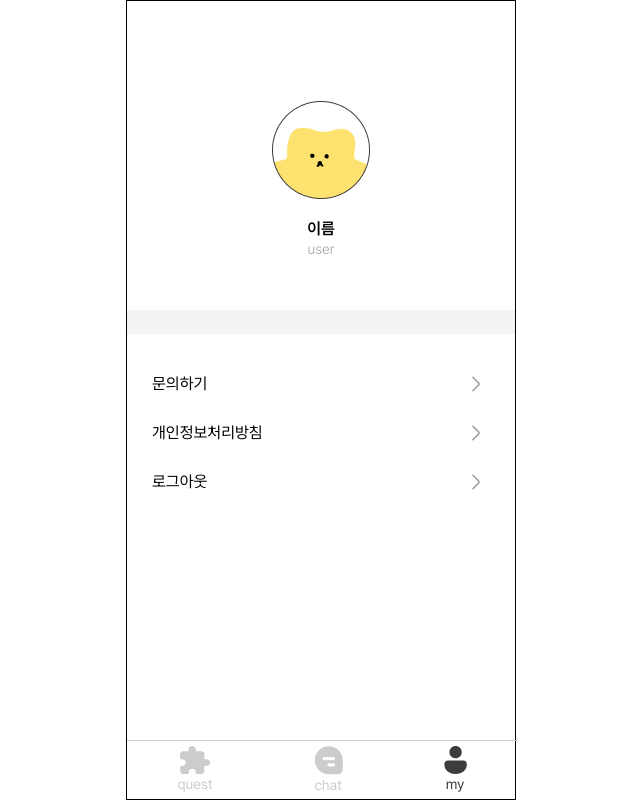
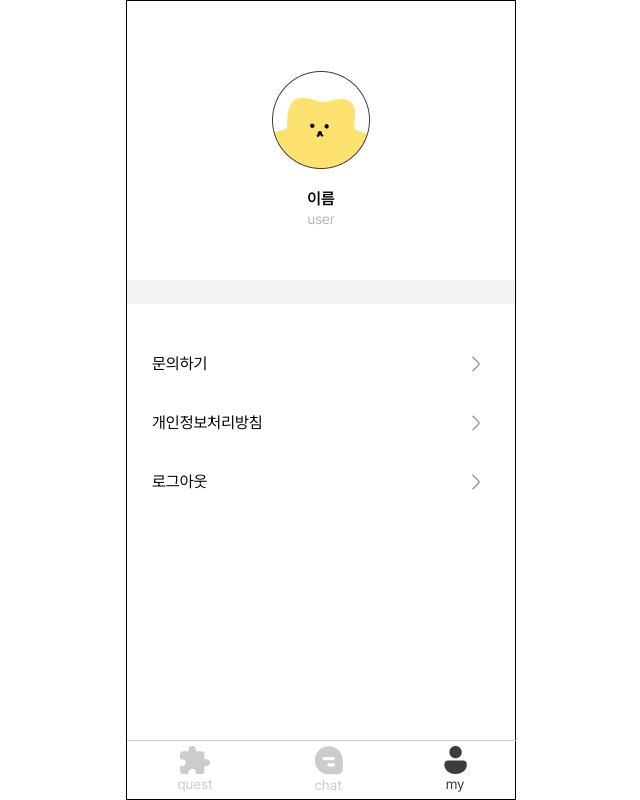
Before and after one commit to CNU-likelion-Moodmate/FE, a React (Create React App) app: page /mypage in a window 1280 px wide. Shown: the whole page, without its empty margins (319-959 px from the left). Built offline with nearby package versions, Linux system fonts and the light colour scheme.

Commit message:
마이페이지 스타일 간격 조정

```diff
--- a/src/component/common/div.js
+++ b/src/component/common/div.js
@@ -75,7 +75,7 @@ export const Line = styled.div`
   height: ${ props => props.$height || '24px'};
   width: ${ props => props.$width || '100%'};
   background-color: ${ props => props.$color || GRAY1 };
-  margin: 50px 0 40px 0;
+  margin: 50px 0 50px 0;
 `;
 
 export const InfoText = styled.div`
--- a/src/pages/MyPage.jsx
+++ b/src/pages/MyPage.jsx
@@ -7,7 +7,7 @@ import InfoItem from "../component/pages/InfoItem";
 const InfoContainer = styled.div`
   display: flex;
   flex-direction: column;
-  gap: 30px;
+  gap: 40px;
   `
 
 const ProfileImg = styled.div`
@@ -19,7 +19,7 @@ gap: 30px;
 const MyPage = () => {
   return(
     <div>
-      <Div $margin='100px 0 0' $flex={true} $direction='column'>
+      <Div $margin='70px 0 0' $flex={true} $direction='column'>
         <ProfileImg>
           <img src={ProfileImage} alt="Profile"/>
         </ProfileImg>
```
